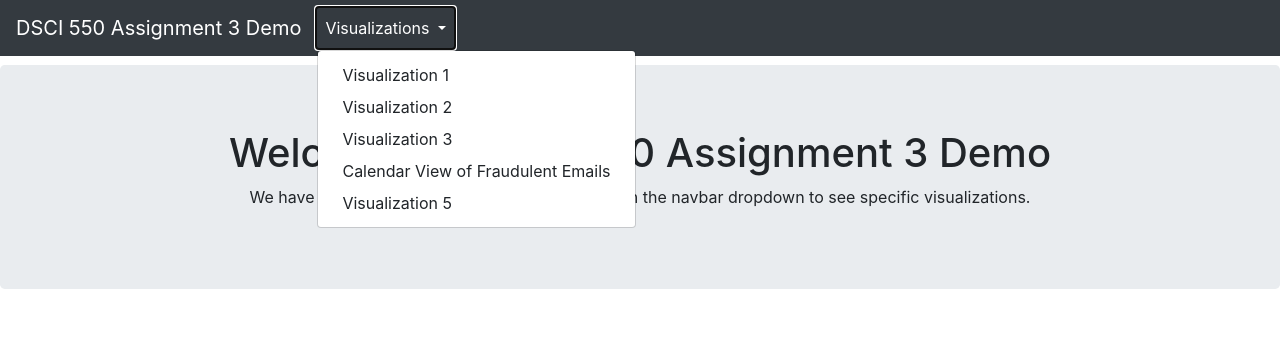
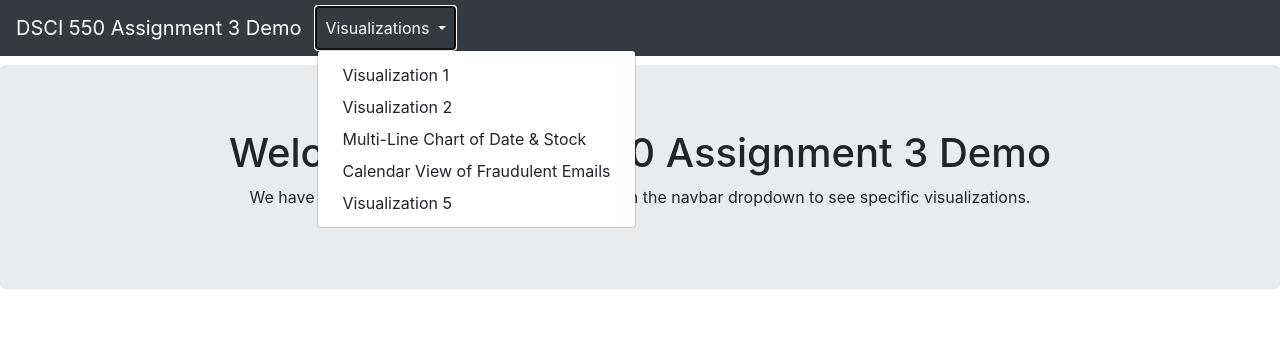
Before and after one commit to Anthonyive/DSCI-550-Assignment-3, a Flask app: page / in a window 1280 px wide, after a click on "Visualizations". Shown: the top 356 px of the page. Run offline with Flask 2, Linux system fonts and the light colour scheme; some libraries are stand-ins or nearby versions.

Commit message:
update navbar

```diff
--- a/templates/includes/_navbar.html
+++ b/templates/includes/_navbar.html
@@ -13,7 +13,7 @@
         <div class="dropdown-menu" aria-labelledby="navbarDropdown">
           <a class="dropdown-item" href="/vis1">Visualization 1</a>
           <a class="dropdown-item" href="/vis2">Visualization 2</a>
-          <a class="dropdown-item" href="/vis3">Visualization 3</a>
+          <a class="dropdown-item" href="/vis3">Multi-Line Chart of Date &amp; Stock</a>
           <a class="dropdown-item" href="/vis4">Calendar View of Fraudulent Emails</a>
           <a class="dropdown-item" href="/vis5">Visualization 5</a>
         </div>
--- a/templates/vis3.html
+++ b/templates/vis3.html
@@ -3,7 +3,7 @@
 {% block body %}
 
   <div class="title">
-    <h1>Date &amp; Stock Multi-Line Chart</h1>
+    <h1>Multi-Line Chart of Date &amp; Stock</h1>
   </div>
 
   <div class="container" id="vis3">
```
